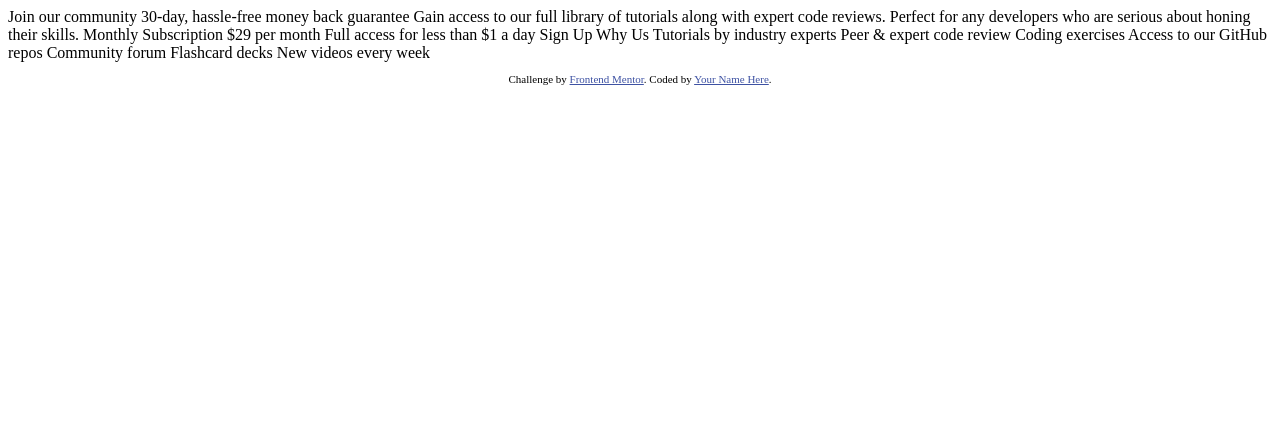
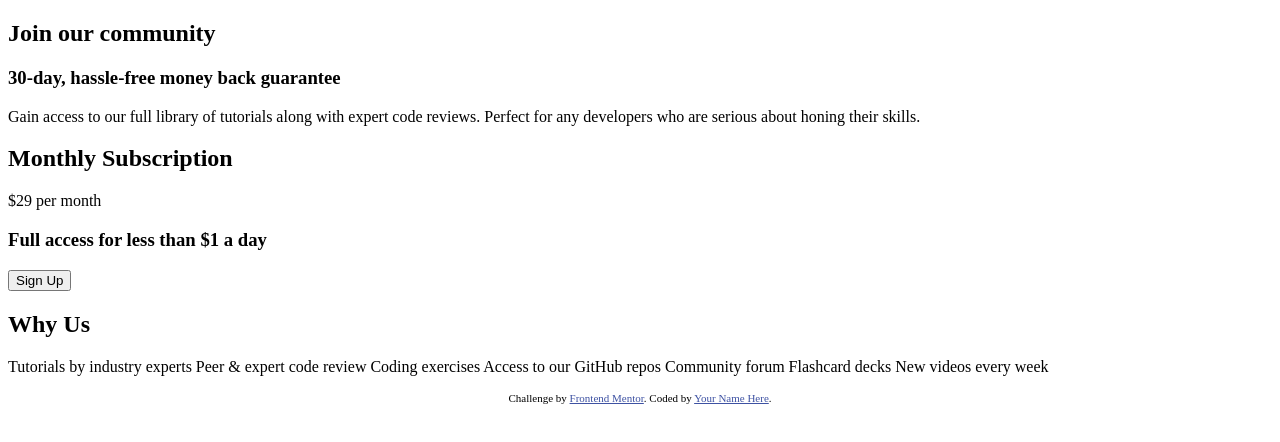
Before and after one commit to pablotebb/Single_Price_Grid_Component, a plain HTML site: page index.html in a window 1280 px wide. Drawn offline with nearby package versions, Linux system fonts and the light colour scheme; files that its build step writes are made by us from their sources.

Commit message:
html skeleton

```diff
--- a/index.html
+++ b/index.html
@@ -1,49 +1,62 @@
 <!DOCTYPE html>
 <html lang="en">
   <head>
-  <meta charset="UTF-8">
-  <meta name="viewport" content="width=device-width, initial-scale=1.0"> <!-- displays site properly based on user's device -->
+    <meta charset="UTF-8" />
+    <meta name="viewport" content="width=device-width, initial-scale=1.0" />
 
-  <link rel="icon" type="image/png" sizes="32x32" href="./images/favicon-32x32.png">
+    <link
+      rel="icon"
+      type="image/png"
+      sizes="32x32"
+      href="./images/favicon-32x32.png"
+    />
+
+    <link rel="stylesheet" href="./styles.css" />
 
     <title>Frontend Mentor | Single Price Grid Component</title>
-
-  <!-- Feel free to remove these styles or customise in your own stylesheet 👍 -->
-  <style>
-    .attribution { font-size: 11px; text-align: center; }
-    .attribution a { color: hsl(228, 45%, 44%); }
-  </style>
   </head>
   <body>
-  Join our community
-
+    <main class="main-container">
+      <section class="section-community">
+        <h2 class="section-community__title">Join our community</h2>
+        <h3 class="section-community__subtitle">
           30-day, hassle-free money back guarantee
-
-  Gain access to our full library of tutorials along with expert code reviews.
-  Perfect for any developers who are serious about honing their skills.
-
-  Monthly Subscription
-
-  &dollar;29 per month
-
+        </h3>
+        <p class="section-community__description">
+          Gain access to our full library of tutorials along with expert code
+          reviews. Perfect for any developers who are serious about honing their
+          skills.
+        </p>
+      </section>
+      <section class="section-subscription">
+        <h2 class="section-subscription__title">Monthly Subscription</h2>
+        <span class="section-subscription__dollars">&dollar;29</span>
+        <span class="section-subscription__period">per month</span>
+        <h3 class="section-subscription__subtitle">
           Full access for less than &dollar;1 a day
-
-  Sign Up
-
-  Why Us
-
-  Tutorials by industry experts
-  Peer &amp; expert code review
-  Coding exercises
-  Access to our GitHub repos
-  Community forum
-  Flashcard decks
+        </h3>
+        <input
+          class="section-subscription__button"
+          type="submit"
+          value="Sign Up"
+        />
+      </section>
+      <section class="section-why-us">
+        <h2 class="section-why-us__title">Why Us</h2>
+        <p class="section-why-us__description">
+          Tutorials by industry experts Peer &amp; expert code review Coding
+          exercises Access to our GitHub repos Community forum Flashcard decks
           New videos every week
+        </p>
+      </section>
+    </main>
 
     <footer>
       <p class="attribution">
-      Challenge by <a href="https://www.frontendmentor.io?ref=challenge" target="_blank">Frontend Mentor</a>.
-      Coded by <a href="#">Your Name Here</a>.
+        Challenge by
+        <a href="https://www.frontendmentor.io?ref=challenge" target="_blank"
+          >Frontend Mentor</a
+        >. Coded by <a href="#">Your Name Here</a>.
       </p>
     </footer>
   </body>
--- a/styles.scss
+++ b/styles.scss
@@ -1,3 +1,10 @@
+.attribution {
+  font-size: 11px;
+  text-align: center;
+}
 
+.attribution a {
+  color: hsl(228deg, 45%, 44%);
+}
 
 /*# sourceMappingURL=styles.scss.map */
```
Also changed, not shown: sass/styles.scss (+7 -0 lines), 1 other file. Lines whose indentation alone changed are shown as unchanged.
